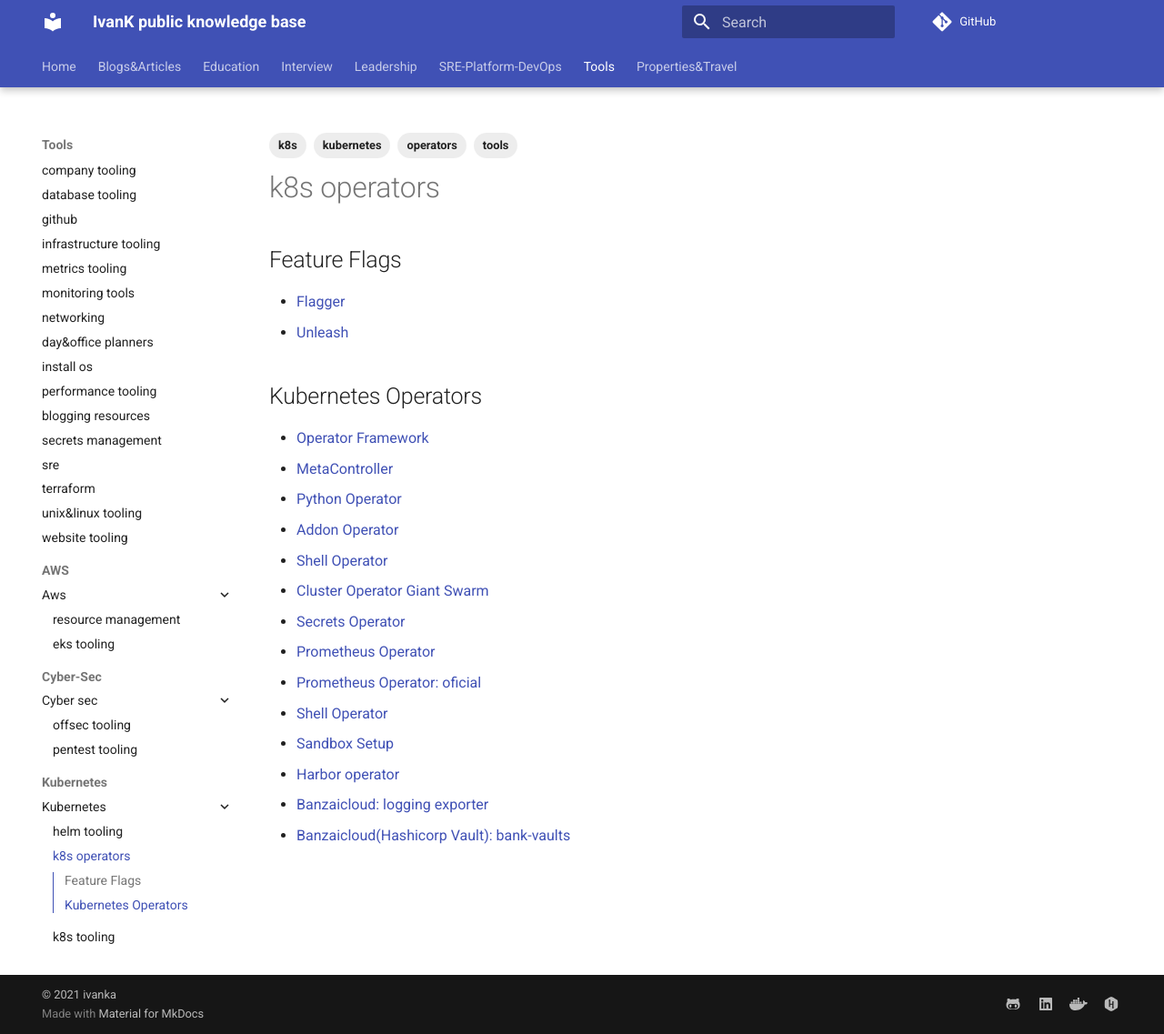
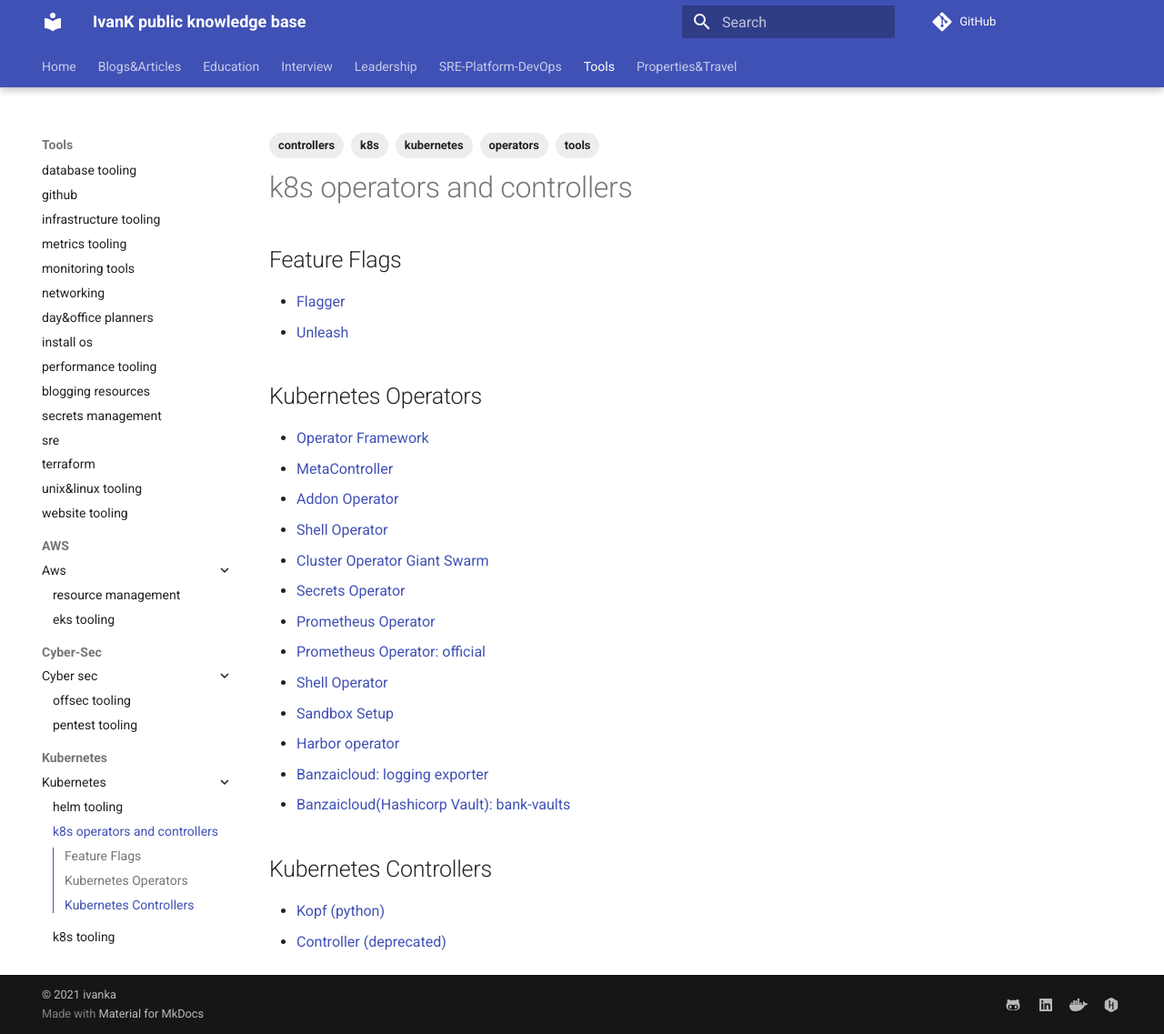
Before and after one commit to ivankatliarchuk/knowledge-base, an MkDocs documentation site: the page built from docs/tools/kubernetes/k8s-operators.md, in a window 1280 px wide and 1137 px high. Shown: the whole window at 91% size. Built offline with MkDocs 1.6.1 and Material for MkDocs 9.7.7, drawn with Linux system fonts in a browser that asks for light colours; comment, search, counter and statistics services are not loaded.

Commit message:
controllers
Signed-off-by: ivan katliarchuk <ivan.katliarchuk@gmail.com>

```diff
--- a/docs/tools/kubernetes/k8s-operators.md
+++ b/docs/tools/kubernetes/k8s-operators.md
@@ -1,8 +1,8 @@
 ---
-title: k8s operators
+title: k8s operators and controllers
 summary: Kubernetes operators
 authors: ["ivan k"]
-tags: ["tools", "k8s", "kubernetes", "operators"]
+tags: ["tools", "k8s", "kubernetes", "operators", "controllers"]
 date: 2021-03-08
 published: true
 ---
@@ -16,15 +16,19 @@
 
 - [Operator Framework](https://operatorframework.io)
 - [MetaController](https://metacontroller.app)
-- [Python Operator](https://github.com/zalando-incubator/kopf)
 - [Addon Operator](https://github.com/flant/addon-operator)
 - [Shell Operator](https://github.com/flant/shell-operator)
 - [Cluster Operator Giant Swarm](https://github.com/giantswarm/cluster-operator)
 - [Secrets Operator](https://github.com/cyberark/secrets-provider-for-k8s)
 - [Prometheus Operator](https://coreos.com/blog/the-prometheus-operator.html)
-- [Prometheus Operator: oficial](https://github.com/prometheus-operator/kube-prometheus)
+- [Prometheus Operator: official](https://github.com/prometheus-operator/kube-prometheus)
 - [Shell Operator](https://medium.com/flant-com/kubernetes-shell-operator-76c596b42f23)
 - [Sandbox Setup](https://github.com/plexsystems/sandbox-operator)
 - [Harbor operator](https://github.com/goharbor/harbor-operator)
 - [Banzaicloud: logging exporter](https://github.com/banzaicloud/logging-operator)
 - [Banzaicloud(Hashicorp Vault): bank-vaults](https://github.com/banzaicloud/bank-vaults)
+
+## Kubernetes Controllers
+
+- [Kopf (python)](https://github.com/nolar/kopf)
+- [Controller (deprecated)](https://github.com/zalando-incubator/kopf)
```
